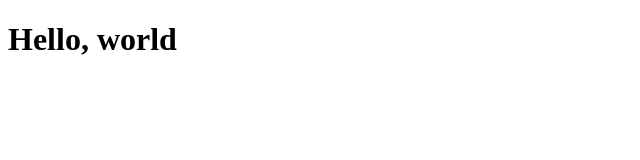
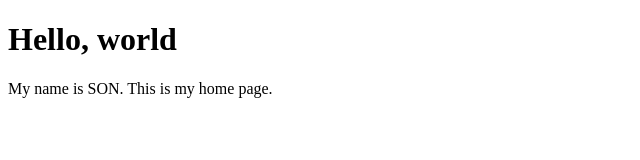
Before and after one commit to pp9955/223-homepage, a plain HTML site: page index.html in a window 1280 px wide. Shown: the whole page, without its empty margins (0-640 px from the left). Drawn offline with Linux system fonts and the light colour scheme.

```diff
--- a/index.html
+++ b/index.html
@@ -2,5 +2,8 @@
 <html lang="en">
 <body>
   <h1>Hello, world</h1>
+  <p>
+    My name is SON. This is my home page.
+  </p>
 </body>
 </html>
```
